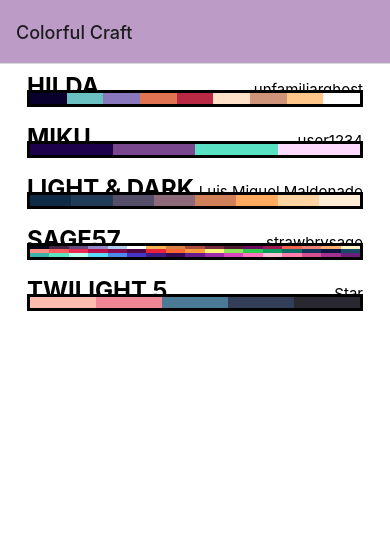
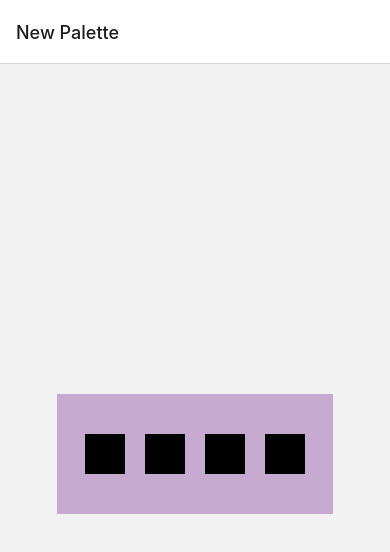
Before and after one commit to andreunderstars/colorful-craft, a React Native app: screen /NewPalette in a window 390 px wide. Shown: the top 552 px of the page. Built offline with nearby package versions, Linux system fonts and the light colour scheme.

Commit message:
Add color picker for new palette

```diff
--- a/App.js
+++ b/App.js
@@ -1,26 +1,34 @@
 import React from "react";
 import PaletteList from "./src/screens/paletteList";
 import Palette from "./src/screens/palette";
+import NewPalette from "./src/screens/newPalette";
 import { NavigationContainer } from "@react-navigation/native";
 import { createNativeStackNavigator } from "@react-navigation/native-stack";
 
 const Stack = createNativeStackNavigator();
 
 export default function App() {
+  const bg = "#C6AACF";
+
   return (
     <NavigationContainer>
-      <Stack.Navigator initialRouteName="Home">
+      <Stack.Navigator initialRouteName="NewPalette">
         <Stack.Screen
           name="Colorful Craft"
           component={PaletteList}
           options={{
-            headerStyle: { backgroundColor: "#BC9CC7" },
+            headerStyle: { backgroundColor: bg },
           }}
         />
         <Stack.Screen
           name="PalettePage"
           component={Palette}
-          options={{ title: "", headerStyle: { backgroundColor: "#BC9CC7" } }}
+          options={{ title: "", headerStyle: { backgroundColor: bg } }}
+        />
+        <Stack.Screen
+          name="NewPalette"
+          component={NewPalette}
+          options={{ title: "New Palette" }}
         />
       </Stack.Navigator>
     </NavigationContainer>
--- a/babel.config.js
+++ b/babel.config.js
@@ -1,6 +1,7 @@
-module.exports = function(api) {
+module.exports = function (api) {
   api.cache(true);
   return {
-    presets: ['babel-preset-expo'],
+    presets: ["babel-preset-expo"],
+    plugins: ["react-native-reanimated/plugin"],
   };
 };
--- a/package.json
+++ b/package.json
@@ -15,8 +15,11 @@
     "expo-status-bar": "~1.11.1",
     "react": "18.2.0",
     "react-native": "0.73.4",
+    "react-native-gesture-handler": "~2.14.0",
+    "react-native-reanimated": "~3.6.2",
     "react-native-safe-area-context": "4.8.2",
-    "react-native-screens": "~3.29.0"
+    "react-native-screens": "~3.29.0",
+    "reanimated-color-picker": "^3.0.3"
   },
   "devDependencies": {
     "@babel/core": "^7.20.0"
--- /dev/null
+++ b/src/screens/newPalette/index.js
@@ -0,0 +1,86 @@
+import React from "react";
+import { Text, View, StyleSheet, Button, Modal, Pressable } from "react-native";
+import { useState } from "react";
+import ColorPicker, {
+  Panel1,
+  Preview,
+  HueSlider,
+} from "reanimated-color-picker";
+
+export default function NewPalette() {
+  const [showModal, setShowModal] = useState(false);
+  const [color1, setColor1] = useState("#000000");
+  const [color2, setColor2] = useState("#000000");
+  const [color3, setColor3] = useState("#000000");
+  const [color4, setColor4] = useState("#000000");
+
+  const onSelectColor1 = ({ hex }) => {
+    console.log(hex);
+    setColor1(hex);
+  };
+  return (
+    <View style={styles.container}>
+      <View style={styles.rectangle}>
+        <Pressable
+          style={[styles.button, { backgroundColor: color1 }]}
+          onPress={() => setShowModal(true)}
+        />
+        <Pressable
+          style={[styles.button, { backgroundColor: color2 }]}
+          onPress={() => setShowModal(true)}
+        />
+        <Pressable
+          style={[styles.button, { backgroundColor: color3 }]}
+          onPress={() => setShowModal(true)}
+        />
+        <Pressable
+          style={[styles.button, { backgroundColor: color4 }]}
+          onPress={() => setShowModal(true)}
+        />
+      </View>
+
+      <Modal visible={showModal} transparent={true} animationType="slide">
+        <View style={styles.modalView}>
+          <ColorPicker
+            style={{ width: "70%" }}
+            value={color1}
+            onComplete={onSelectColor1}
+          >
+            <Preview />
+            <Panel1 />
+            <HueSlider />
+          </ColorPicker>
+          <Button title="Ok" onPress={() => setShowModal(false)} />
+        </View>
+      </Modal>
+    </View>
+  );
+}
+
+const styles = StyleSheet.create({
+  container: {
+    flex: 1,
+    justifyContent: "center",
+    alignItems: "center",
+  },
+  rectangle: {
+    flexDirection: "row",
+    justifyContent: "center",
+    alignItems: "center",
+    width: 276,
+    height: 120,
+    backgroundColor: "#C6AACF",
+    gap: 20,
+  },
+  button: {
+    width: 40,
+    height: 40,
+    backgroundColor: "#000000",
+  },
+  modalView: {
+    flex: 1,
+    justifyContent: "flex-end",
+    alignItems: "center",
+    marginTop: 500,
+  },
+});
```
Also changed, not shown: 1 other file (tests, documents, lock files or other folders).
